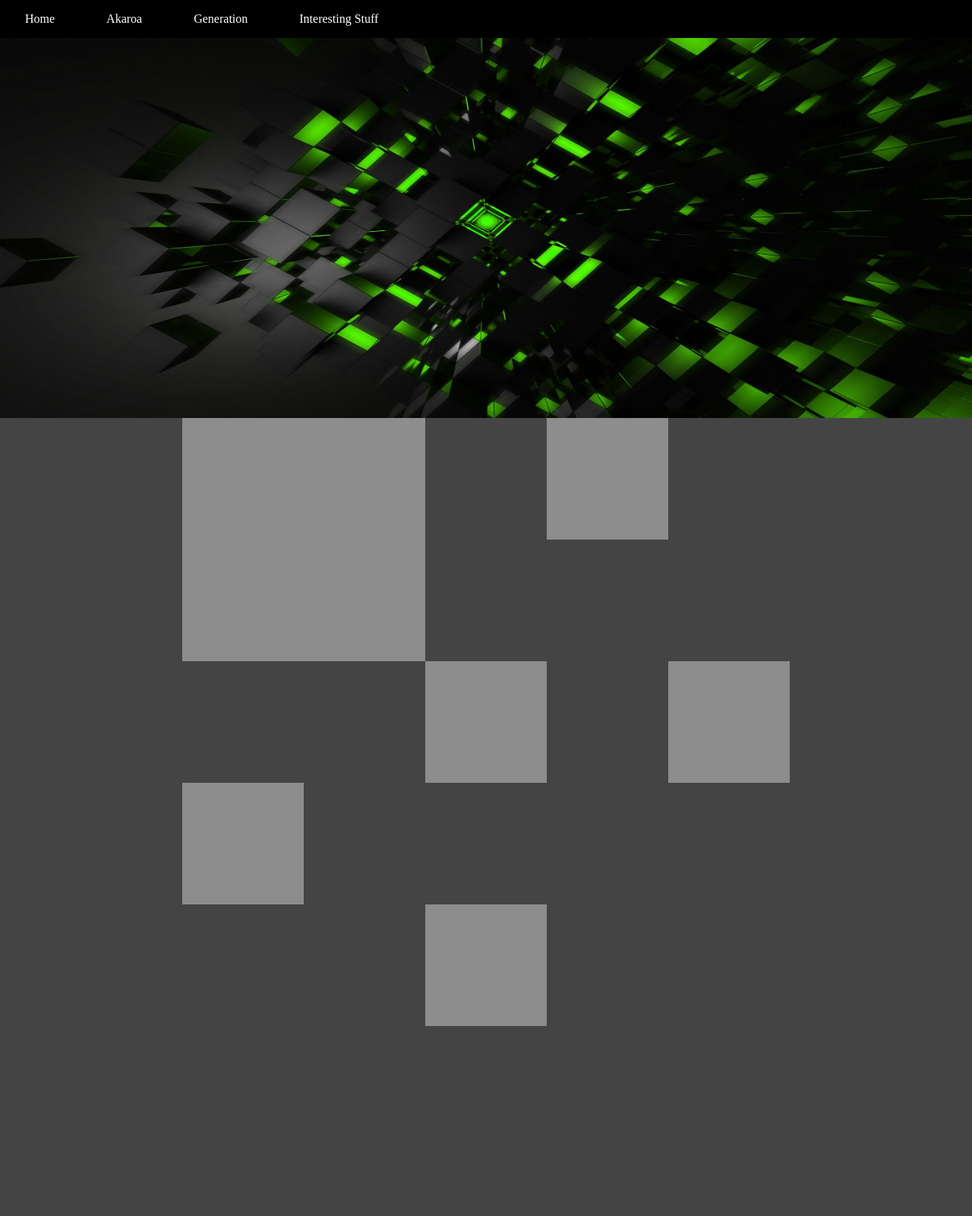
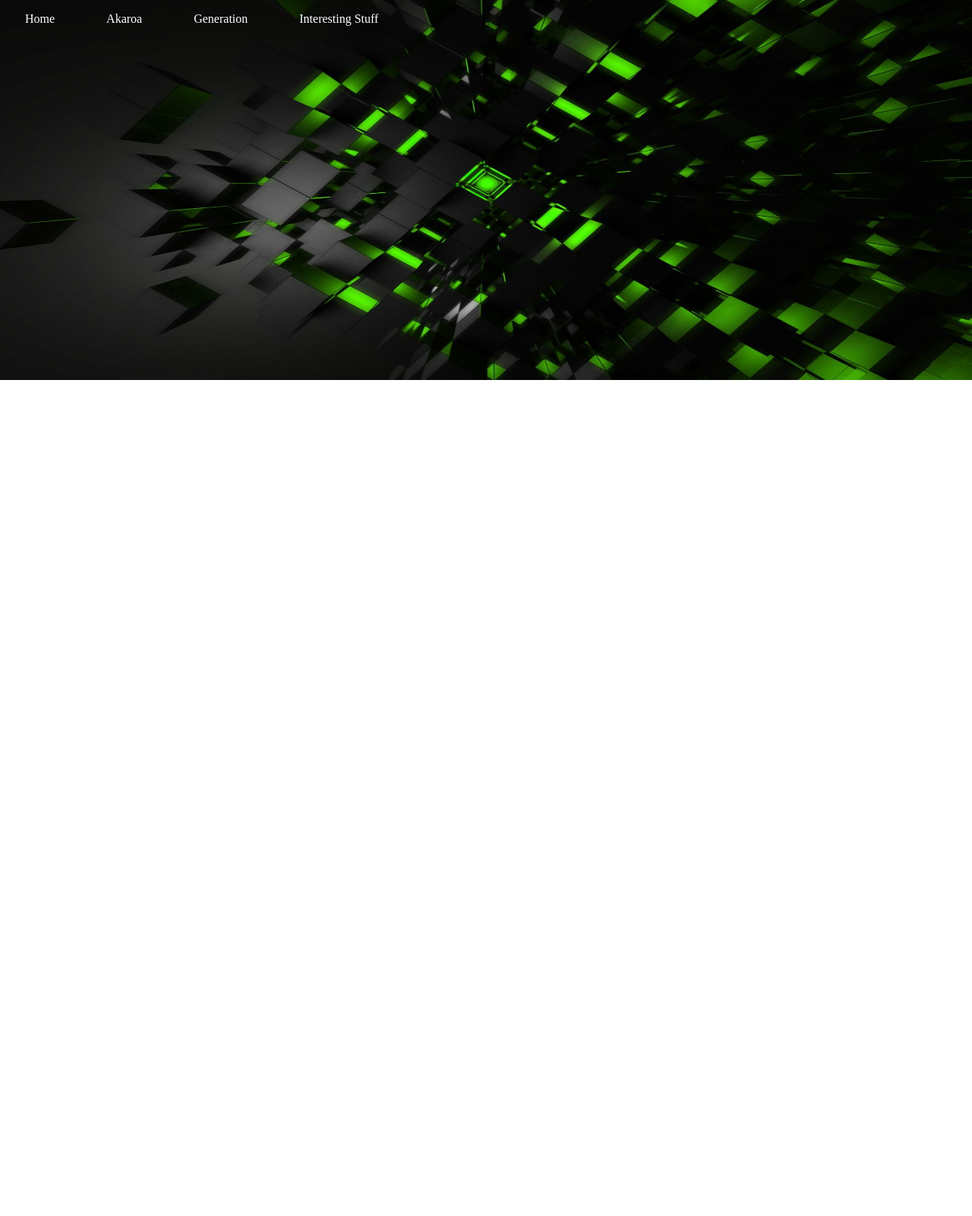
Before and after one commit to militaryk/Akaroa201, a PHP site: page / in a window 1280 px wide. Shown: the whole page at 76% size. Before the commit the page ends 1350 px from the top, so only its background shows below. Run offline with PHP 8.4, Linux system fonts and the light colour scheme.

Commit message:
Clear Nav Bar, Adjustable header

```diff
--- a/Css/style.css
+++ b/Css/style.css
@@ -5,8 +5,8 @@
 }
 
 nav {
-    background-color: rgb(0, 0, 0);
-    border: 1px solid rgb(0, 0, 0);
+    background-color: rgb(0, 0, 0, 0);
+    border: 1px solid rgb(0, 0, 0, 0);
     color: rgb(255, 255, 255);
     display: block;
     margin: 0;
@@ -198,8 +198,9 @@ nav li > ul > li:hover > ul  {
     background-size: 100% 500px;
     margin: 0 ;
     width: 100%;
-    height: 500px;
+    height: 100vh;
+    max-height: 1000px;
   }
   .gamedisplay {
-    background-color: #444;
+    background-color:black;
   }
--- a/index.html
+++ b/index.html
@@ -9,6 +9,7 @@
     <title>Document</title>
 </head>
 <body>
+    <div class="head">
         <nav>
                 <ul>
                     <li class="sub">
@@ -70,10 +71,8 @@
                     <li><a href="news.html">Interesting Stuff</a></li>
                 </ul>
             </nav>
-            <div class="head">
             </div>
                 <h2 class="nogrid">It looks like you don't have CSS Grid module enabled. Grid module is really cool. Try downloading Firefox Nightly, Safari Technology Preview, or go to chrome://flags and tick "Enable experimental Web Platform features". You won't be disappointed! </h2>
-                <div class="gamedisplay">
                     <div class="gridcontainer">
                         <div class="item1"></div>
                         <div class="item2"></div>
```
